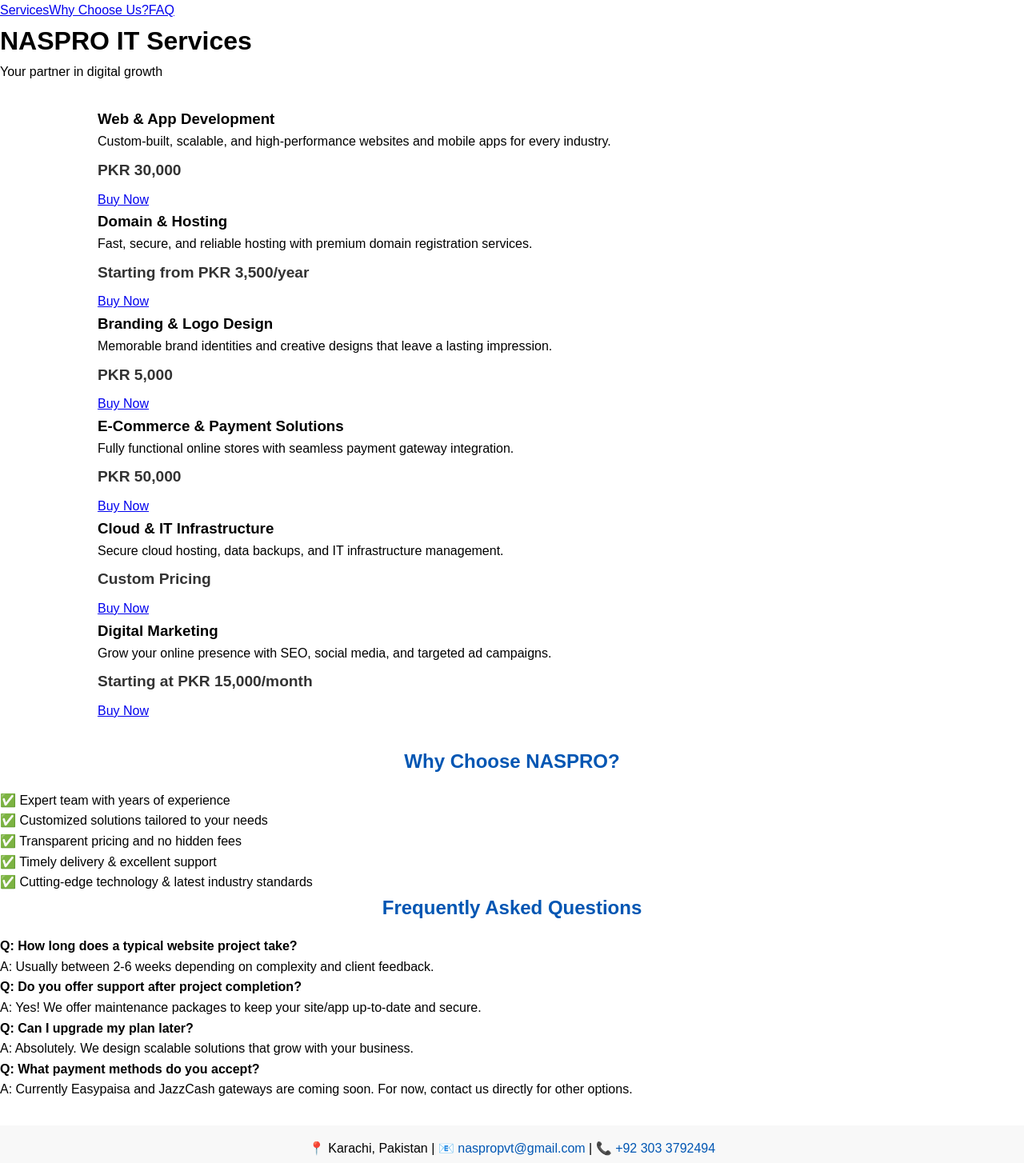
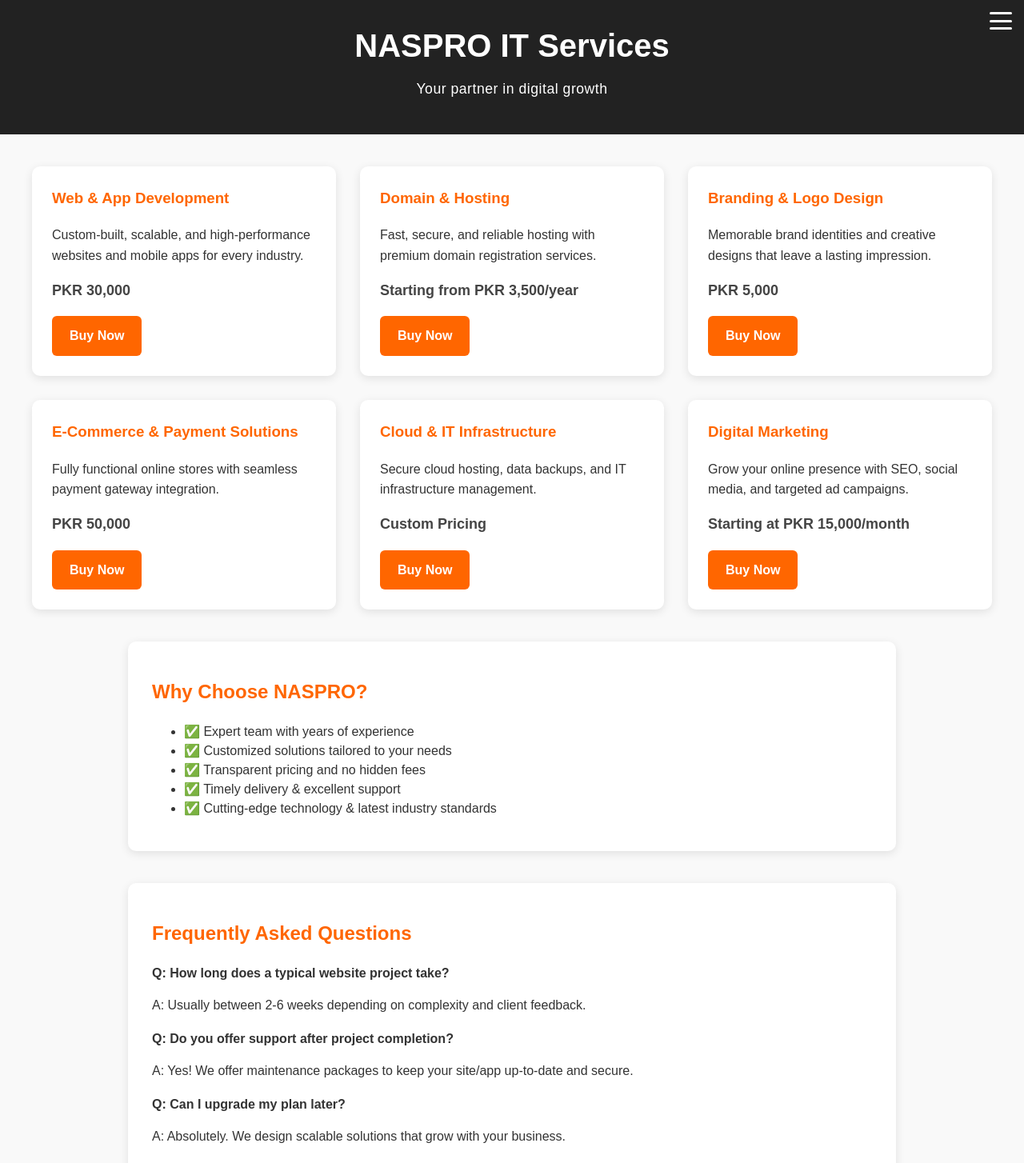
Before and after one commit to naspro-tech/naspro, a Next.js app: page / in a window 1280 px wide. Shown: the top 1454 px of the page at 80% size. Built offline with nearby package versions, Linux system fonts and the light colour scheme.

Commit message:
Update style.css

```diff
--- a/public/style.css
+++ b/public/style.css
@@ -1,93 +1,207 @@
-* {
-  margin: 0;
-  padding: 0;
-  box-sizing: border-box;
+/* Reset & base */
+body {
   font-family: Arial, sans-serif;
-}
-
-body {
+  margin: 0; padding: 0;
+  background: #f9f9f9;
+  color: #333;
   line-height: 1.6;
 }
 
-.hero {
-  background: #0056b3;
+header {
+  background: #222;
   color: #fff;
-  padding: 2rem;
+  padding: 25px 20px;
   text-align: center;
 }
 
-.hero.small {
-  padding: 1rem;
+header h1 {
+  margin: 0;
+  font-size: 2.5rem;
+  font-weight: 700;
 }
 
-.services, .plans, .checkout, .thankyou {
-  padding: 2rem;
-  max-width: 1100px;
-  margin: auto;
+header p {
+  margin-top: 8px;
+  font-weight: 300;
+  font-size: 1.1rem;
+  letter-spacing: 0.03em;
 }
 
-h2 {
-  margin-bottom: 1rem;
-  color: #0056b3;
+/* Cards and services grid */
+.services {
+  max-width: 1200px;
+  margin: 40px auto;
+  padding: 0 20px;
+  display: grid;
+  grid-template-columns: repeat(auto-fit, minmax(320px, 1fr));
+  gap: 30px;
+}
+
+.card {
+  background: #fff;
+  padding: 25px;
+  border-radius: 10px;
+  box-shadow: 0 3px 12px rgba(0,0,0,0.1);
+  transition: transform 0.3s ease, box-shadow 0.3s ease;
+  cursor: pointer;
+}
+
+.card:hover {
+  transform: translateY(-8px);
+  box-shadow: 0 8px 20px rgba(0,0,0,0.15);
+}
+
+.card h3 {
+  color: #ff6600;
+  margin-top: 0;
+  font-weight: 700;
+}
+
+.price {
+  font-size: 18px;
+  margin: 10px 0 18px;
+  font-weight: 600;
+  color: #444;
+}
+
+.buy-btn {
+  background: #ff6600;
+  color: #fff;
+  padding: 12px 22px;
+  border: none;
+  border-radius: 6px;
+  cursor: pointer;
+  font-weight: 600;
+  font-size: 1rem;
+  text-decoration: none;
+  display: inline-block;
+  transition: background-color 0.3s ease;
   text-align: center;
 }
 
-.service-grid, .plan-grid {
-  display: grid;
-  grid-template-columns: repeat(auto-fit, minmax(250px, 1fr));
-  gap: 1rem;
+.buy-btn:hover {
+  background: #e65c00;
 }
 
-.service-card, .plan-card {
-  border: 1px solid #ddd;
-  padding: 1.5rem;
-  border-radius: 8px;
+/* Sections with white backgrounds and shadows */
+section.details, section.faq, section.why-choose {
+  max-width: 900px;
+  margin: 40px auto;
   background: #fff;
-  text-align: center;
+  padding: 25px 30px;
+  border-radius: 10px;
+  box-shadow: 0 3px 12px rgba(0,0,0,0.1);
+  line-height: 1.5;
 }
 
-.price {
-  font-size: 1.2rem;
-  font-weight: bold;
-  margin: 0.5rem 0;
-  color: #333;
+section.details h2, section.faq h2, section.why-choose h2 {
+  color: #ff6600;
+  margin-bottom: 20px;
+  font-weight: 700;
 }
 
-.btn {
-  display: inline-block;
-  padding: 0.5rem 1rem;
-  background: #0056b3;
-  color: #fff;
-  text-decoration: none;
-  border-radius: 5px;
-  transition: background 0.3s;
+section.why-choose {
+  background: #fffae6;
 }
 
-.btn:hover {
-  background: #003f80;
+section.why-choose ul {
+  list-style-type: none;
+  padding: 0;
+  display: grid;
+  grid-template-columns: repeat(auto-fit, minmax(260px, 1fr));
+  gap: 20px;
+  color: #665500;
+}
+
+section.why-choose ul li {
+  background: #fff3c7;
+  padding: 15px 20px;
+  border-radius: 8px;
+  font-weight: 600;
+  box-shadow: 0 2px 8px rgba(0,0,0,0.1);
+}
+
+.faq-item {
+  margin-bottom: 18px;
+}
+
+.faq-item strong {
+  display: block;
+  margin-bottom: 6px;
+  font-weight: 700;
 }
 
 footer {
+  background: #222;
+  color: #fff;
   text-align: center;
-  padding: 1rem;
-  background: #f8f8f8;
-  margin-top: 2rem;
+  padding: 25px 15px;
+  font-size: 0.95rem;
 }
 
 footer a {
-  color: #0056b3;
+  color: #ff6600;
   text-decoration: none;
 }
 
-textarea {
-  width: 100%;
-  height: 100px;
-  padding: 0.5rem;
-  margin-bottom: 1rem;
+/* Hamburger Menu */
+.top-right-menu {
+  position: fixed;
+  top: 15px;
+  right: 15px;
+  text-align: right;
+  font-family: Arial, sans-serif;
+  z-index: 10000;
+  user-select: none;
 }
 
-select, button {
-  padding: 0.5rem;
-  margin-bottom: 1rem;
-  width: 100%;
+.hamburger {
+  width: 28px;
+  height: 22px;
+  display: flex;
+  flex-direction: column;
+  justify-content: space-between;
+  cursor: pointer;
+  margin-bottom: 8px;
+  z-index: 10001;
+  position: relative;
 }
+
+.hamburger span {
+  display: block;
+  height: 3px;
+  background: white;
+  border-radius: 2px;
+  transition: background-color 0.3s;
+}
+
+.menu-items {
+  display: none;
+  flex-direction: column;
+  gap: 12px;
+  background: #222;
+  padding: 12px 15px;
+  border-radius: 6px;
+  box-shadow: 0 2px 8px rgba(0,0,0,0.4);
+  position: fixed;
+  top: 50px;
+  right: 60px;
+  min-width: 140px;
+  z-index: 10000;
+}
+
+.menu-items.active {
+  display: flex;
+}
+
+.menu-items a {
+  color: white;
+  font-weight: 600;
+  font-size: 16px;
+  text-decoration: none;
+  white-space: nowrap;
+}
+
+.menu-items a:hover {
+  color: #ff6600;
+}
```
